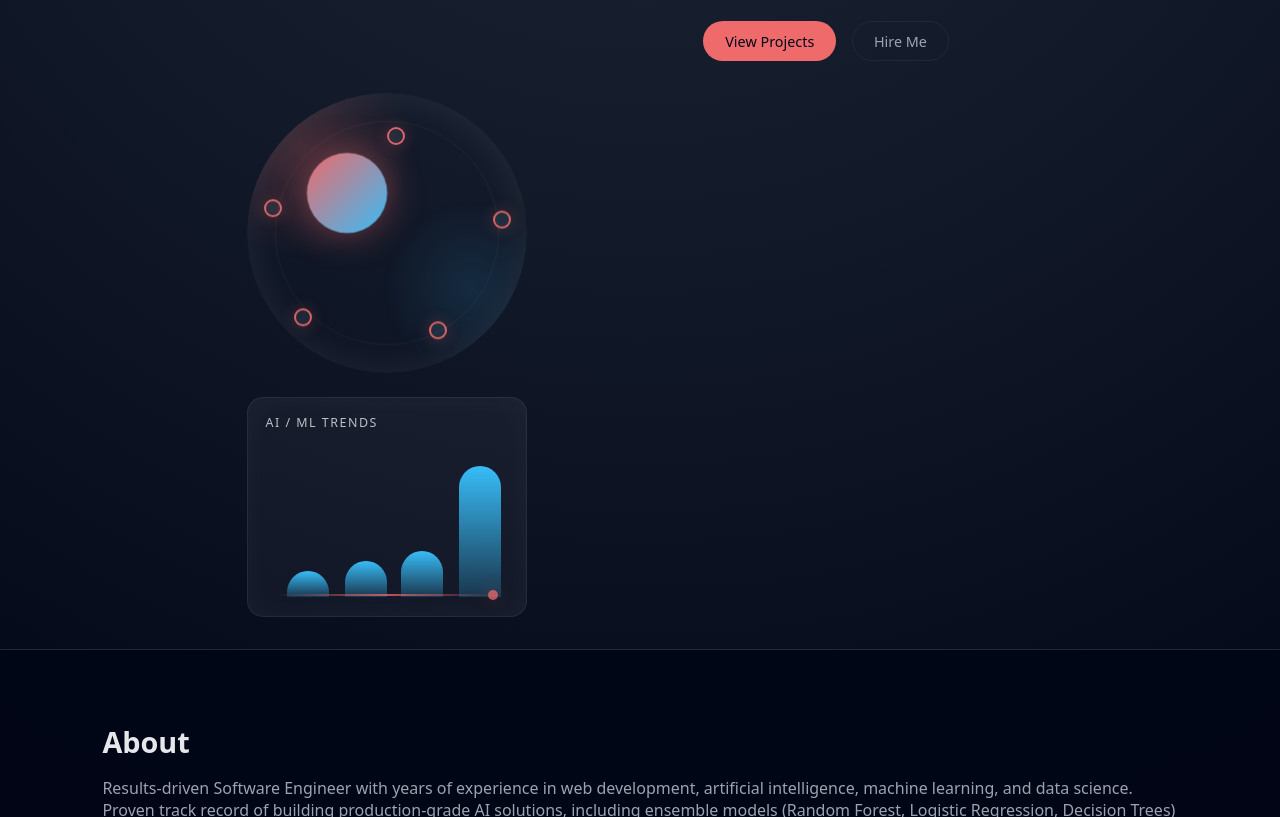
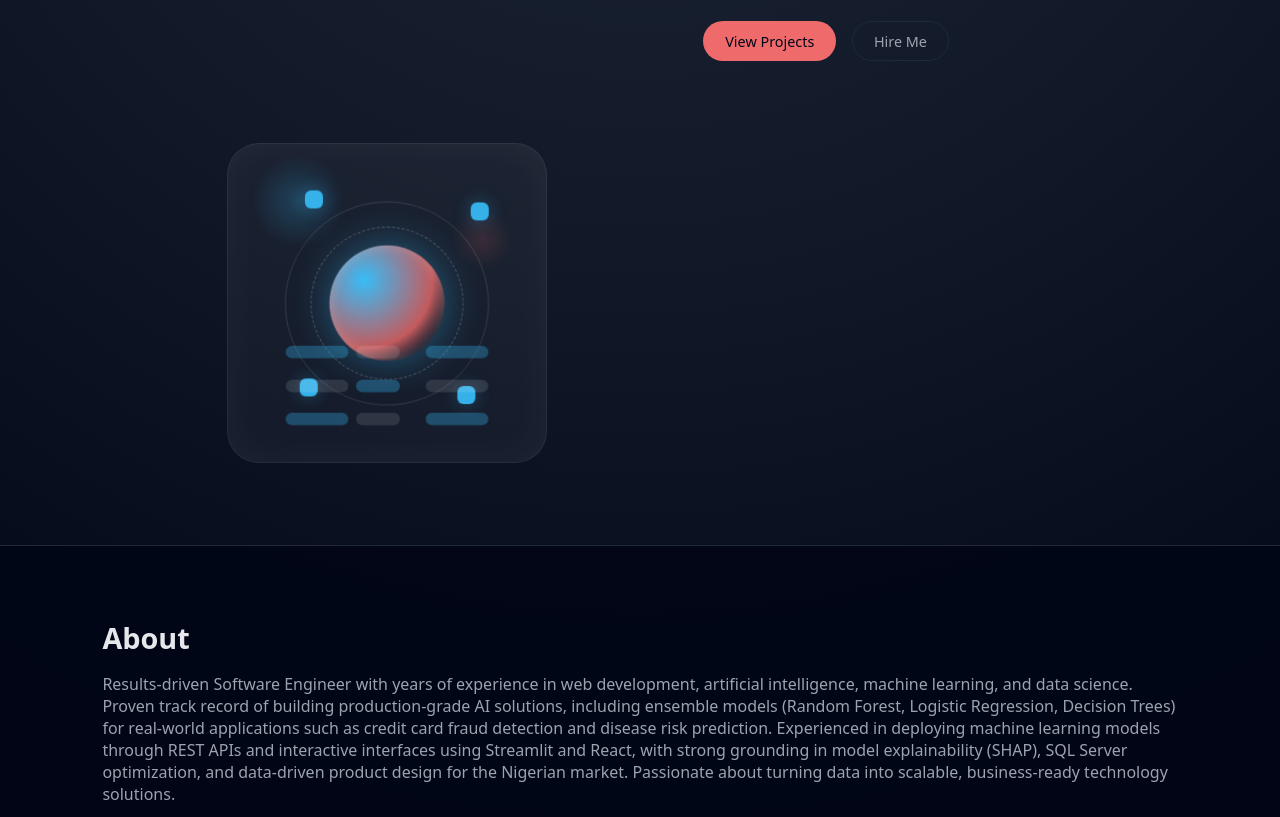
Before and after one commit to gidadomusa/Portfolio_website, a website: page index.html in a window 1280 px wide. Shown: the part 428-1245 px from the top of the page. Drawn offline with Linux system fonts and the light colour scheme; no server answers.

Commit message:
animation update

```diff
--- a/index.html
+++ b/index.html
@@ -45,20 +45,19 @@
         </div>
       </div>
       <div class="hero-visual" aria-hidden="true">
-        <div class="ai-animation">
-          <div class="ai-core"></div>
-          <div class="ai-node node-1"></div>
-          <div class="ai-node node-2"></div>
-          <div class="ai-node node-3"></div>
-          <div class="ai-node node-4"></div>
-          <div class="ai-node node-5"></div>
-        </div>
-        <div class="ml-chart">
-          <div class="bar bar-1"></div>
-          <div class="bar bar-2"></div>
-          <div class="bar bar-3"></div>
-          <div class="bar bar-4"></div>
-          <div class="chart-line"></div>
+        <div class="ml-visual">
+          <div class="ml-core"></div>
+          <div class="ml-ring ring-1"></div>
+          <div class="ml-ring ring-2"></div>
+          <div class="ml-chip chip-1"></div>
+          <div class="ml-chip chip-2"></div>
+          <div class="ml-chip chip-3"></div>
+          <div class="ml-chip chip-4"></div>
+          <div class="ml-grid">
+            <span></span><span></span><span></span>
+            <span></span><span></span><span></span>
+            <span></span><span></span><span></span>
+          </div>
         </div>
       </div>
     </section>
--- a/style.css
+++ b/style.css
@@ -200,186 +200,134 @@ body {
   min-height: 420px;
 }
 
-.ai-animation {
+.ml-visual {
   position: relative;
-  width: 280px;
-  height: 280px;
-  border-radius: 50%;
-  background: radial-gradient(circle at 20% 20%, rgba(239, 107, 107, 0.2), transparent 35%),
-    radial-gradient(circle at 80% 70%, rgba(56, 189, 248, 0.12), transparent 30%);
-  box-shadow: inset 0 0 40px rgba(255, 255, 255, 0.08);
+  width: 320px;
+  height: 320px;
+  border-radius: 2rem;
+  background: rgba(255, 255, 255, 0.04);
+  border: 1px solid rgba(255, 255, 255, 0.08);
+  box-shadow: inset 0 0 40px rgba(255, 255, 255, 0.05);
   overflow: hidden;
 }
 
-.ai-animation::before,
-.ai-animation::after {
+.ml-visual::before {
   content: "";
   position: absolute;
-  border-radius: 50%;
-  top: -20%;
-  left: -20%;
-  width: 140%;
-  height: 140%;
-  border: 1px dashed rgba(255, 255, 255, 0.08);
-  animation: rotate 18s linear infinite;
+  inset: 0;
+  background: radial-gradient(circle at 22% 18%, rgba(56, 189, 248, 0.22), transparent 13%),
+    radial-gradient(circle at 80% 30%, rgba(239, 107, 107, 0.15), transparent 9%);
 }
 
-.ai-animation::after {
-  top: 10%;
-  left: 10%;
-  width: 80%;
-  height: 80%;
-  border-style: solid;
-  opacity: 0.6;
-  animation-direction: reverse;
+.ml-core {
+  position: absolute;
+  top: 50%;
+  left: 50%;
+  width: 110px;
+  height: 110px;
+  transform: translate(-50%, -50%);
+  border-radius: 50%;
+  background: radial-gradient(circle at 30% 30%, rgba(56, 189, 248, 1), rgba(239, 107, 107, 0.8) 60%, transparent 78%);
+  box-shadow: 0 0 40px rgba(56, 189, 248, 0.4), inset 0 0 12px rgba(255, 255, 255, 0.2);
+  animation: core-breathe 3.2s ease-in-out infinite;
 }
 
-.ai-core {
+.ml-ring {
   position: absolute;
-  inset: 0;
-  margin: auto;
-  width: 80px;
-  height: 80px;
+  border: 1px dashed rgba(255, 255, 255, 0.22);
   border-radius: 50%;
-  background: linear-gradient(135deg, #ef6b6b, #38bdf8);
-  box-shadow: 0 0 38px rgba(239, 107, 107, 0.45);
-  animation: pulse 2.4s ease-in-out infinite;
 }
 
-.ai-node {
+.ring-1 {
+  inset: 26%;
+  animation: ring-spin 12s linear infinite;
+}
+
+.ring-2 {
+  inset: 18%;
+  border-style: solid;
+  opacity: 0.55;
+  animation: ring-spin 18s linear infinite reverse;
+}
+
+.ml-chip {
   position: absolute;
   width: 18px;
   height: 18px;
-  border-radius: 50%;
-  background: rgba(255, 255, 255, 0.06);
-  border: 2px solid rgba(239, 107, 107, 0.9);
-  box-shadow: 0 0 16px rgba(239, 107, 107, 0.28);
-  animation: node-float 5s ease-in-out infinite;
+  border-radius: 6px;
+  background: rgba(56, 189, 248, 0.92);
+  box-shadow: 0 0 18px rgba(56, 189, 248, 0.35);
 }
 
-.ai-node::after {
-  content: "";
+.chip-1 { top: 14%; left: 24%; animation: chip-drift-1 6s ease-in-out infinite; }
+.chip-2 { top: 18%; right: 18%; animation: chip-drift-2 5.5s ease-in-out infinite; }
+.chip-3 { bottom: 20%; left: 22%; animation: chip-drift-3 6.5s ease-in-out infinite; }
+.chip-4 { bottom: 18%; right: 22%; animation: chip-drift-4 5.8s ease-in-out infinite; }
+
+.ml-grid {
   position: absolute;
-  inset: 0;
-  border-radius: 50%;
-  background: rgba(56, 189, 248, 0.22);
-  opacity: 0;
-  animation: burst 2.8s ease-in-out infinite;
+  bottom: 26px;
+  left: 50%;
+  width: 200px;
+  height: 90px;
+  transform: translateX(-50%);
+  display: grid;
+  grid-template-columns: repeat(3, 1fr);
+  gap: 10px;
 }
 
-.ai-node.node-1 {
-  top: 12%;
-  left: 50%;
-  transform: translateX(-50%);
-  animation-delay: 0s;
+.ml-grid span {
+  display: block;
+  width: 100%;
+  height: 12px;
+  border-radius: 999px;
+  background: rgba(255, 255, 255, 0.12);
+  animation: grid-pulse 3s ease-in-out infinite;
 }
 
-.ai-node.node-2 {
-  top: 42%;
-  left: 88%;
-  animation-delay: 0.4s;
+.ml-grid span:nth-child(odd) {
+  background: rgba(56, 189, 248, 0.32);
 }
 
-.ai-node.node-3 {
-  top: 82%;
-  left: 65%;
-  animation-delay: 0.8s;
+.ml-grid span:nth-child(2),
+.ml-grid span:nth-child(5),
+.ml-grid span:nth-child(8) {
+  width: 70%;
 }
 
-.ai-node.node-4 {
-  top: 78%;
-  left: 17%;
-  animation-delay: 1.2s;
+@keyframes core-breathe {
+  0%, 100% { transform: translate(-50%, -50%) scale(0.96); }
+  50% { transform: translate(-50%, -50%) scale(1.05); }
 }
 
-.ai-node.node-5 {
-  top: 40%;
-  left: 6%;
-  animation-delay: 1.6s;
+@keyframes ring-spin {
+  0% { transform: rotate(0deg); }
+  100% { transform: rotate(360deg); }
 }
 
-.ml-chart {
-  position: relative;
-  width: 100%;
-  max-width: 280px;
-  min-height: 220px;
-  padding: 1.4rem 1.2rem 1.2rem;
-  border-radius: 1rem;
-  background: rgba(255, 255, 255, 0.04);
-  border: 1px solid rgba(255, 255, 255, 0.08);
-  box-shadow: inset 0 0 30px rgba(255, 255, 255, 0.04);
+@keyframes chip-drift-1 {
+  0%, 100% { transform: translate(0, 0); }
+  50% { transform: translate(4px, 6px); }
 }
 
-.ml-chart::before {
-  content: "AI / ML Trends";
-  position: absolute;
-  top: 1rem;
-  left: 1.1rem;
-  font-size: 0.78rem;
-  color: var(--text);
-  letter-spacing: 0.12em;
-  text-transform: uppercase;
-  opacity: 0.8;
+@keyframes chip-drift-2 {
+  0%, 100% { transform: translate(0, 0); }
+  50% { transform: translate(-4px, 6px); }
 }
 
-.bar {
-  position: absolute;
-  bottom: 1.2rem;
-  width: 15%;
-  border-radius: 999px 999px 0 0;
-  background: linear-gradient(180deg, #38bdf8 0%, rgba(56, 189, 248, 0.18) 100%);
-  transform: scaleY(0);
-  transform-origin: bottom;
-  animation: bar-grow 1.5s ease forwards;
+@keyframes chip-drift-3 {
+  0%, 100% { transform: translate(0, 0); }
+  50% { transform: translate(4px, -6px); }
 }
 
-.bar-1 {
-  left: 14%;
-  height: 56%;
-  animation-delay: 0.2s;
+@keyframes chip-drift-4 {
+  0%, 100% { transform: translate(0, 0); }
+  50% { transform: translate(-4px, -6px); }
 }
 
-.bar-2 {
-  left: 35%;
-  height: 68%;
-  animation-delay: 0.4s;
-}
-
-.bar-3 {
-  left: 55%;
-  height: 74%;
-  animation-delay: 0.6s;
-}
-
-.bar-4 {
-  left: 76%;
-  height: 60%;
-  animation-delay: 0.8s;
-}
-
-.chart-line {
-  position: absolute;
-  bottom: 1.28rem;
-  left: 10%;
-  width: 80%;
-  height: 2px;
-  background: linear-gradient(90deg, transparent 0%, var(--accent) 50%, transparent 100%);
-  opacity: 0.75;
-  transform: scaleX(0);
-  transform-origin: left center;
-  animation: line-draw 1.8s ease forwards 1s;
-}
-
-.chart-line::after {
-  content: "";
-  position: absolute;
-  right: 0;
-  top: -4px;
-  width: 10px;
-  height: 10px;
-  border-radius: 50%;
-  background: var(--accent);
-  box-shadow: 0 0 18px rgba(239, 107, 107, 0.45);
+@keyframes grid-pulse {
+  0%, 100% { opacity: 0.55; transform: translateY(0); }
+  50% { opacity: 1; transform: translateY(-3px); }
 }
 
 @keyframes pulse {
```
